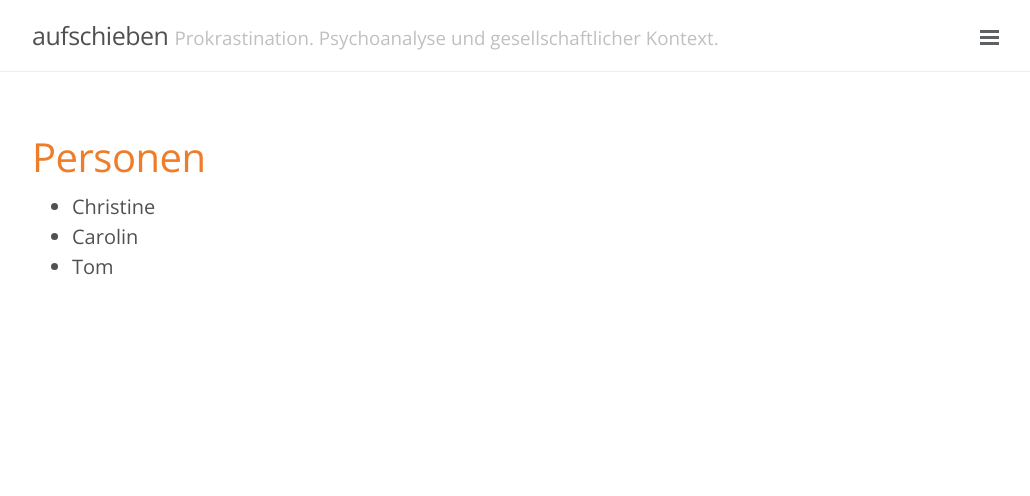
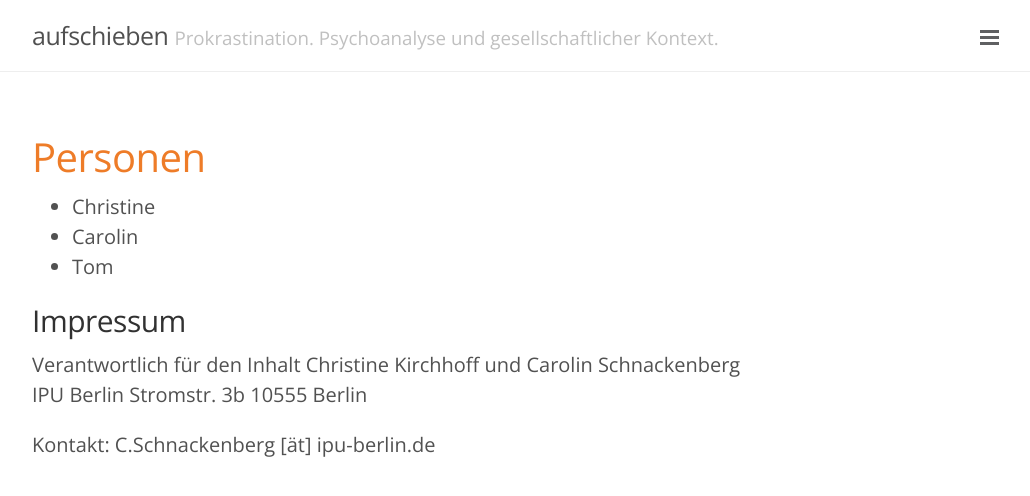
Before and after one commit to aufschieben/aufschieben.github.io, a Jekyll site: the page built from persons.md, in a window 1280 px wide. Shown: the top 496 px of the page, without its empty margins (248-1278 px from the left). Built offline with Jekyll 4.4.1, drawn with Linux system fonts in a browser that asks for light colours.

Commit message:
Update persons.md

```diff
--- a/persons.md
+++ b/persons.md
@@ -6,3 +6,12 @@ title: Personen
 * Christine
 * Carolin
 * Tom
+
+## Impressum
+Verantwortlich für den Inhalt
+Christine Kirchhoff und Carolin Schnackenberg
+IPU Berlin
+Stromstr. 3b
+10555 Berlin
+
+Kontakt: C.Schnackenberg [ät] ipu-berlin.de
```
